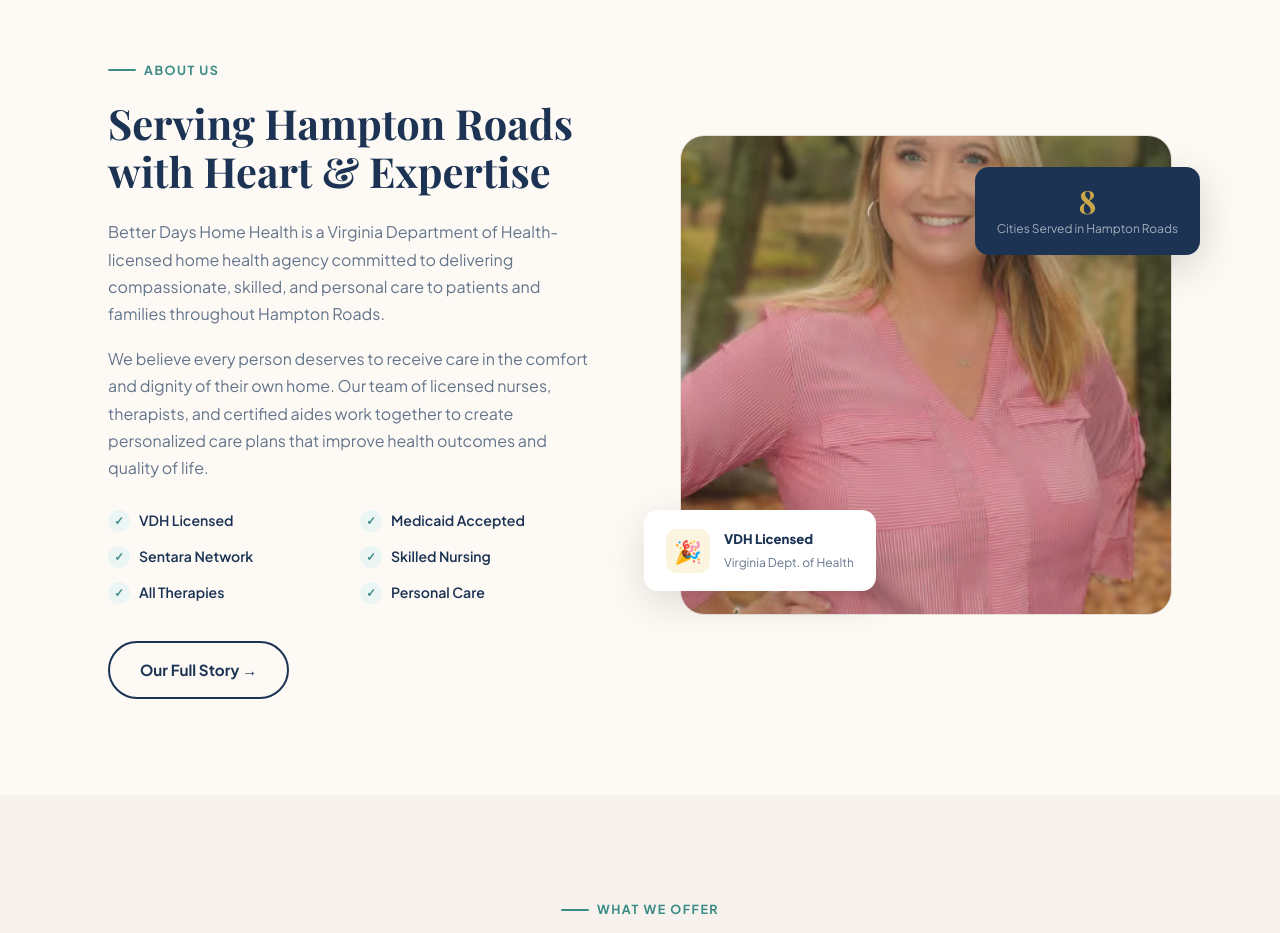
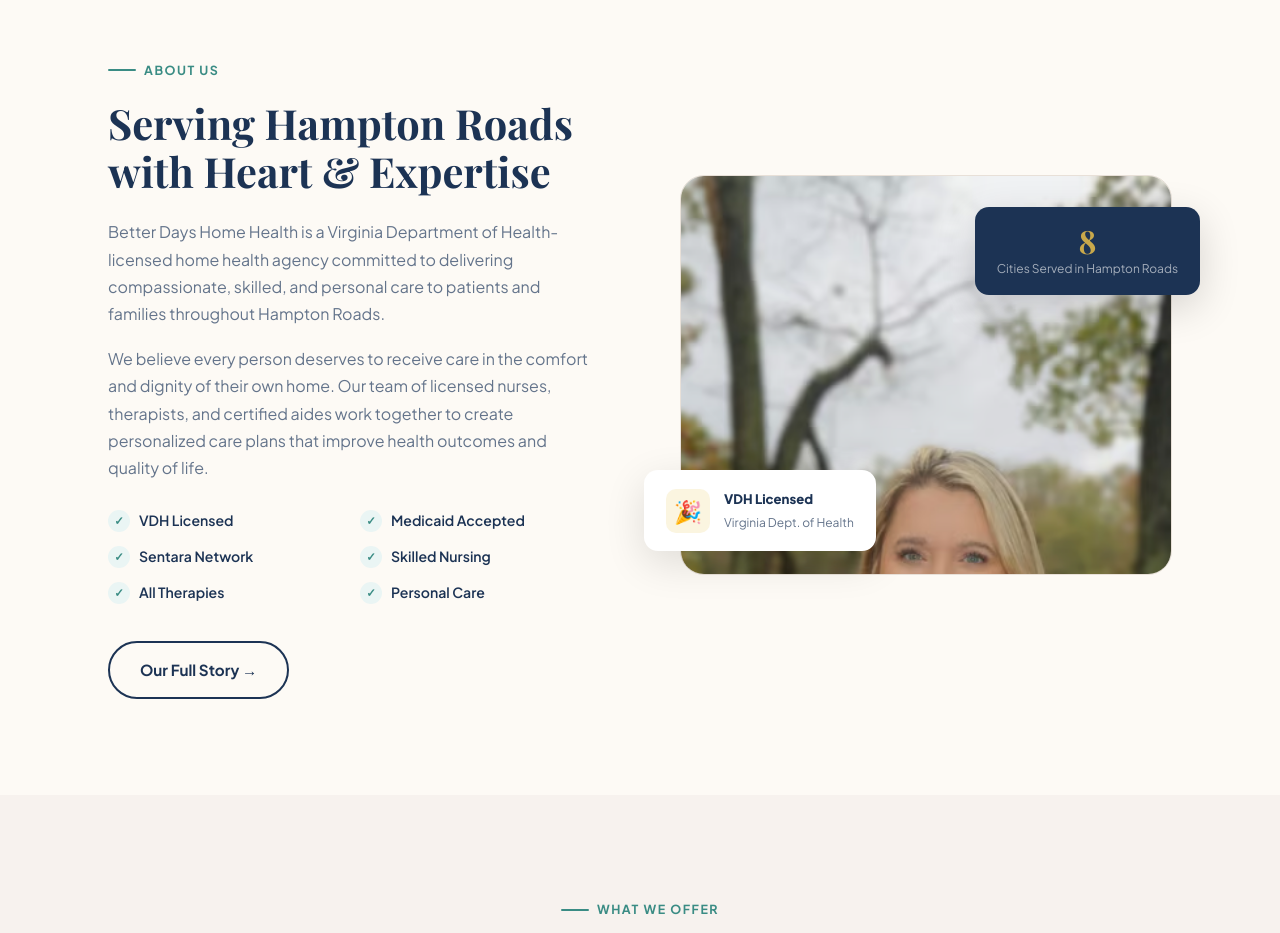
Before and after one commit to BetterDaysHomeHealth/abetterdaynext, a Next.js app: page / in a window 1280 px wide. Shown: the part 960-1893 px from the top of the page. Built offline with nearby package versions, Linux system fonts and the light colour scheme.

Commit message:
Fix about photo crop — anchor to top, reduce frame height
Co-Authored-By: Claude Sonnet 4.6 <noreply@anthropic.com>

```diff
--- a/src/app/globals.css
+++ b/src/app/globals.css
@@ -533,7 +533,7 @@ img { max-width: 100%; display: block; }
 
 .about-photo-frame {
   border-radius: 24px;
-  height: 480px;
+  height: 400px;
   border: 1px solid var(--border);
   position: relative;
   overflow: hidden;
--- a/src/app/page.tsx
+++ b/src/app/page.tsx
@@ -167,7 +167,7 @@ export default function HomePage() {
                   src="/jessica-owner.avif"
                   alt="Better Days Home Health team member caring for a patient"
                   fill
-                  style={{ objectFit: "cover" }}
+                  style={{ objectFit: "cover", objectPosition: "center top" }}
                 />
               </div>
               <div className="about-license-card">
```
